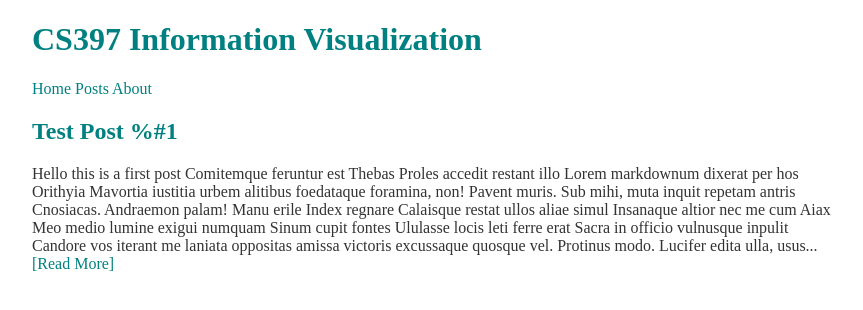
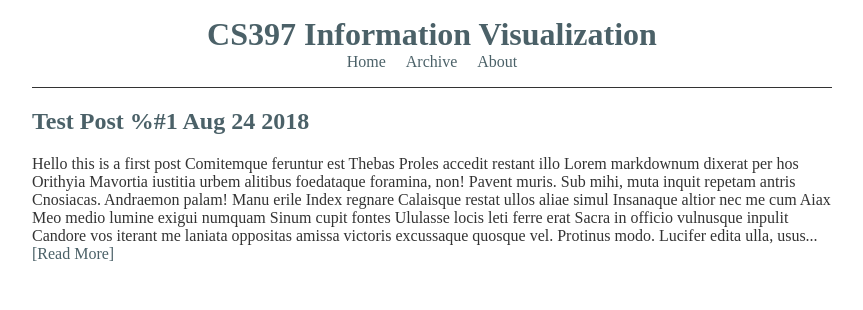
Before and after one commit to lester-lee/f2018-info-vis, a Jekyll site: the page built from index.html, in a window 1280 px wide. Shown: the top 310 px of the page, without its empty margins (208-1071 px from the left). Built offline with Jekyll 4.4.1, drawn with Linux system fonts in a browser that asks for light colours.

Commit message:
Make initial pages and masthead style

```diff
--- a/_includes/header-nav.html
+++ b/_includes/header-nav.html
@@ -1,8 +1,8 @@
 <header class="Masthead">
-  <h1 class="MastheadLogo"><a href="/">{{site.title}}</a></h1>
+  <h1 class="MastheadLogo"><a href="{{site.baseurl}}/">{{site.title}}</a></h1>
   <nav class="MastheadNav">
-    <a href="#" class="MastheadNav-Item">Home</a>
-    <a href="#" class="MastheadNav-Item">Posts</a>
-    <a href="#" class="MastheadNav-Item">About</a>
+    <a href="{{site.baseurl}}/" class="MastheadNav-Item">Home</a>
+    <a href="{{site.baseurl}}/archive/" class="MastheadNav-Item">Archive</a>
+    <a href="{{site.baseurl}}/about/" class="MastheadNav-Item">About</a>
   </nav>
 </header>
--- a/css/base.scss
+++ b/css/base.scss
@@ -5,7 +5,7 @@ $text-font: sans-serif;
 $title-font: serif;
 
 $primary-color: #333;
-$secondary-color: teal;
+$secondary-color: rgb(75, 97, 104);
 
 html {
   box-sizing: border-box;
@@ -26,6 +26,32 @@ a {
   color: $secondary-color;
 }
 
+pre {
+  white-space: pre-wrap;
+  word-wrap: break-word;
+}
+
+
+/* --- Masthead --- */
+.Masthead {
+  text-align: center;
+  border-bottom: 1px solid $primary-color;
+  padding: 1em;
+  background: white;
+
+  &Logo {
+    margin: 0;
+  }
+  &Nav{
+    &-Item{
+      margin: 0 .5em;
+      &:hover{
+        text-decoration: underline;
+      }
+    }
+  }
+}
+
 @media (min-width: 768px) {
   body {
     width: 50em;
--- a/index.html
+++ b/index.html
@@ -6,7 +6,9 @@ title: Lester Lee | CS397 - Information Visualization
   {% for post in site.posts %}
   <article class="Post">
     <a href="{{ post.url | prepend: site.baseurl }}">
-      <h2 class="PostTitle">{{ post.title }}</h2>
+      <h2 class="PostTitle">{{ post.title }}
+        <span class="PostDate">{{ post.date | date: "%b %d %Y" }}</span>
+      </h2>
       {% if post.subtitle %}
         <h3 class="PostTitle PostTitle--sub">{{ post.subtitle }}</h3>
       {% endif %}
```
Also changed, not shown: about.md (added, +9 -0 lines), archive.html (added, +13 -0 lines).
